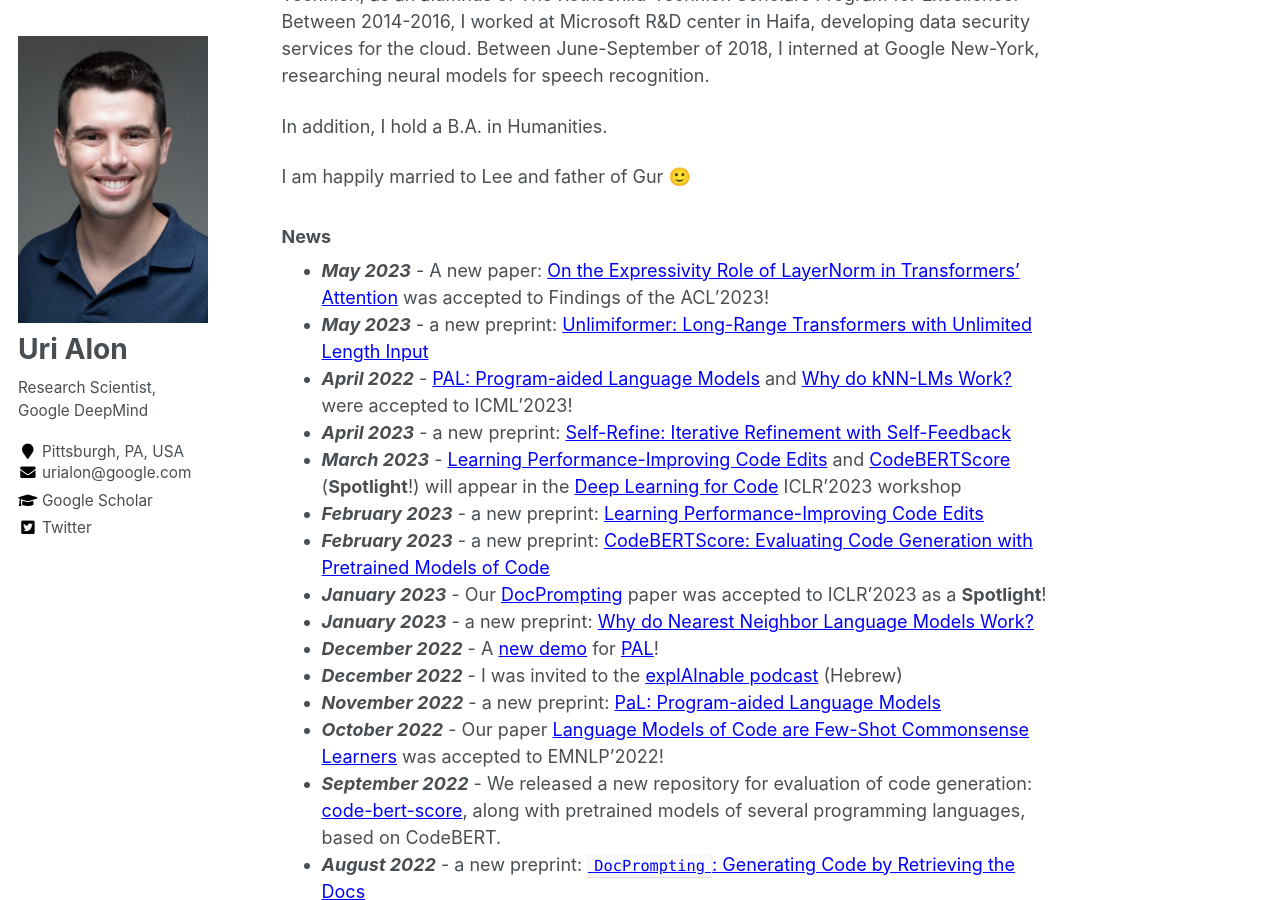
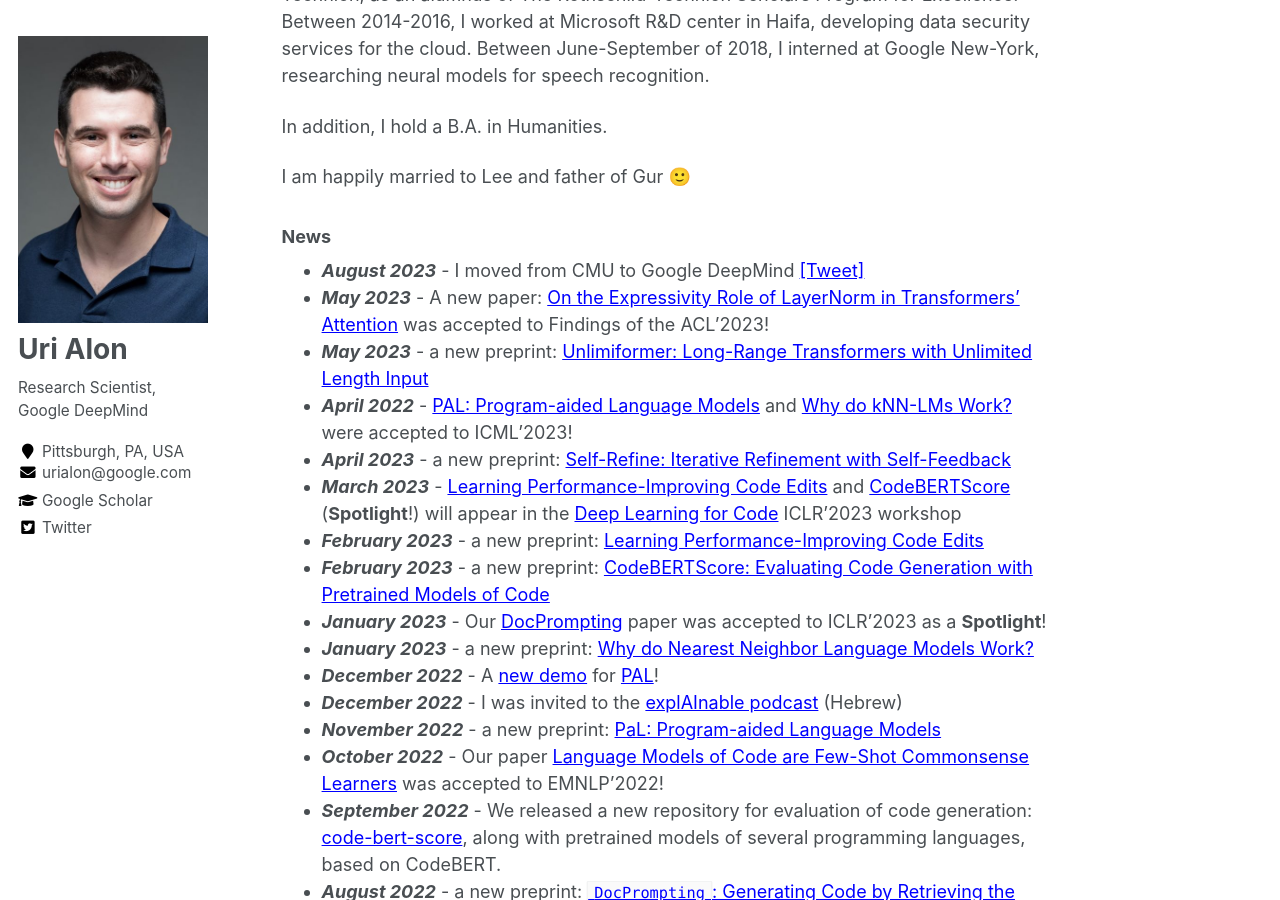
Before and after one commit to urialon/urialon.github.io, a Jekyll site: the page built from _pages/about.md, in a window 1280 px wide and 900 px high, scrolled down 432 px. Built offline with Jekyll 4.4.1, drawn with Linux system fonts in a browser that asks for light colours.

Commit message:
Update about.md

```diff
--- a/_pages/about.md
+++ b/_pages/about.md
@@ -65,6 +65,7 @@ In addition, I hold a B.A. in Humanities.
 I am happily married to Lee and father of Gur 🙂
 
 ### News
+* **_August 2023_** - I moved from CMU to Google DeepMind [[Tweet]](https://twitter.com/urialon1/status/1694764062171709911?s=20){:target="_blank"}
 * **_May 2023_** - A new paper: [On the Expressivity Role of LayerNorm in Transformers’ Attention](#layernorm) was accepted to Findings of the ACL'2023!
 * **_May 2023_** - a new preprint: [Unlimiformer: Long-Range Transformers with Unlimited Length Input](#unlimiformer)
 * **_April 2022_** - [PAL: Program-aided Language Models](#pal) and [Why do kNN-LMs Work?](#knnwhy) were accepted to ICML'2023!
```
